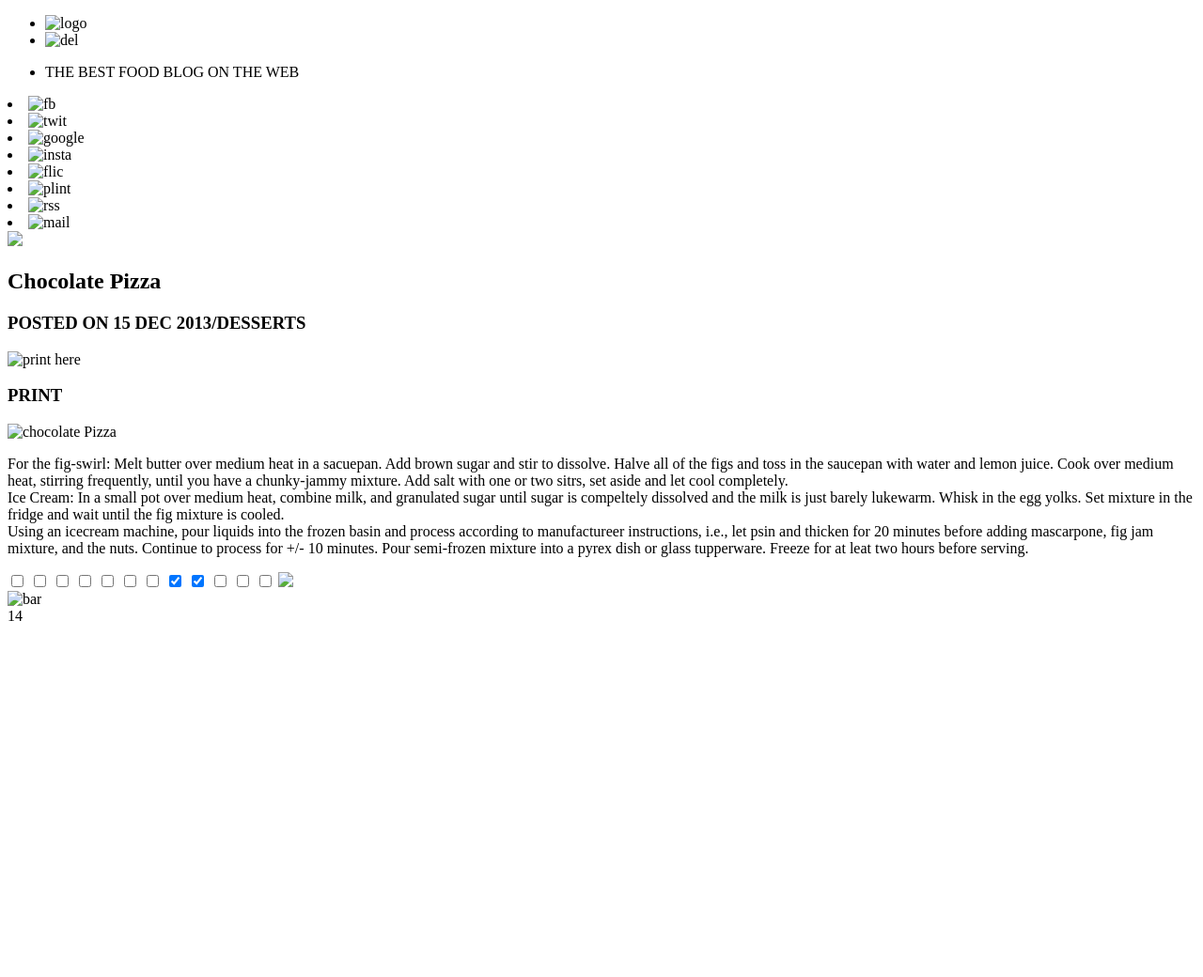
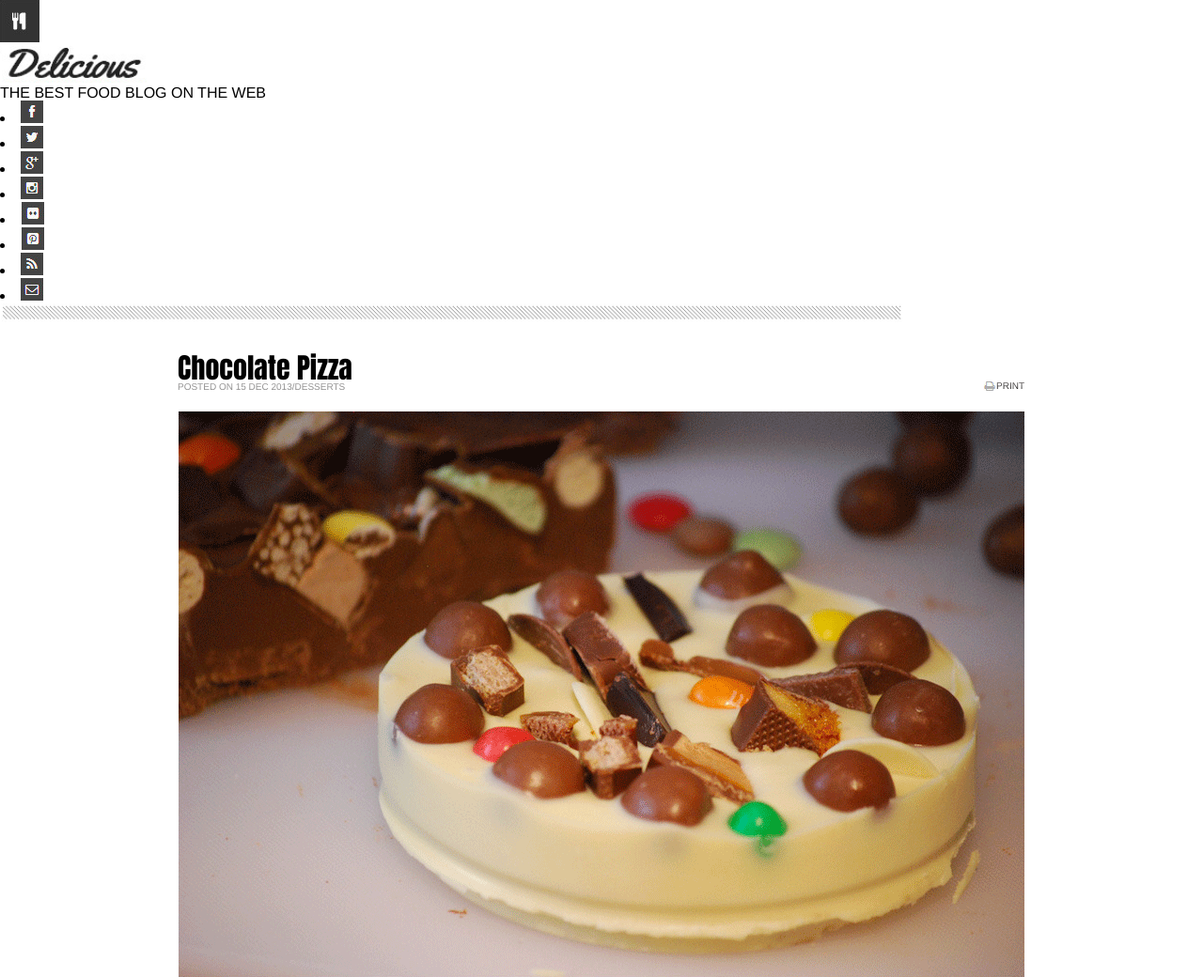
Before and after one commit to danstrow/chocolate-pizza, a plain HTML site: page index.html in a window 1280 px wide. Shown: the top 1040 px of the page at 94% size. Before the commit the page ends 800 px from the top, so only its background shows below. Drawn offline with Linux system fonts and the light colour scheme.

Commit message:
for-fork

```diff
--- a/css/reset.css
+++ b/css/reset.css
@@ -0,0 +1,48 @@
+/* http://meyerweb.com/eric/tools/css/reset/
+   v2.0 | 20110126
+   License: none (public domain)
+*/
+
+html, body, div, span, applet, object, iframe,
+h1, h2, h3, h4, h5, h6, p, blockquote, pre,
+a, abbr, acronym, address, big, cite, code,
+del, dfn, em, img, ins, kbd, q, s, samp,
+small, strike, strong, sub, sup, tt, var,
+b, u, i, center,
+dl, dt, dd, ol, ul, li,
+fieldset, form, label, legend,
+table, caption, tbody, tfoot, thead, tr, th, td,
+article, aside, canvas, details, embed,
+figure, figcaption, footer, header, hgroup,
+menu, nav, output, ruby, section, summary,
+time, mark, audio, video {
+	margin: 0;
+	padding: 0;
+	border: 0;
+	font-size: 100%;
+	font: inherit;
+	vertical-align: baseline;
+}
+/* HTML5 display-role reset for older browsers */
+article, aside, details, figcaption, figure,
+footer, header, hgroup, menu, nav, section {
+	display: block;
+}
+body {
+	line-height: 1;
+}
+ol, ul {
+	list-style: none;
+}
+blockquote, q {
+	quotes: none;
+}
+blockquote:before, blockquote:after,
+q:before, q:after {
+	content: '';
+	content: none;
+}
+table {
+	border-collapse: collapse;
+	border-spacing: 0;
+}
--- a/css/style.css
+++ b/css/style.css
@@ -0,0 +1,56 @@
+/*
+ *{
+    outline: dotted 1px orange;
+}  */
+
+main {
+    width: 900px;
+    margin: 30px auto;
+  }
+
+body {
+    font-family: helvetica;
+  }
+
+.wrap{
+    display:inline-block;
+    margin-left:-1px;
+    padding-top:1px;
+    padding-bottom:20px;
+}
+
+.icon{
+  float:right;
+  margin-top:30px;
+  padding-left:1px;
+}
+
+#center{
+    text-indent: 13px;
+    line-height: 1.5;
+    font-size: 0.840em;
+    font-family: serif;
+    padding-top:20px;
+    }
+
+h1 {
+        float:left;
+        font-family:Impact, Charcoal, sans-serif;
+        font-size:30px;
+
+      }
+
+h2{
+        font-size: 10px;
+
+        background: -webkit-linear-gradient(#eee, rgb(134, 133, 133));
+        -webkit-background-clip: text;
+        -webkit-text-fill-color: transparent;
+    }
+
+span{
+       font-size: 10px;
+       background: -webkit-linear-gradient(rgb(112, 108, 108), rgb(20, 19, 19));
+       -webkit-background-clip: text;
+       -webkit-text-fill-color: transparent;
+       }
--- a/index.html
+++ b/index.html
@@ -1,26 +1,27 @@
 <!DOCTYPE html>
 <html lang="en">
-
-<title>
-
-  THE BEST FOOD BLOG ON THE WEB
-</title>
-<meta charset="utf-8">
+ <head>
+  <title>
+    THE BEST FOOD BLOG ON THE WEB
+  </title>
+  <meta charset="utf-8">
 <link rel="stylesheet" href="css/reset.css">
 <link rel="stylesheet" href="css/style.css">
+</head>
+
 
     <body>
         <header>
           <ul>
             <li><img src="img/logo.png" alt="logo" title="logo"></li>
-            <li><img src="img/Capture.JPG" alt ="del"></li>
+            <li><img src="img/delicious.png" alt ="del"></li>
             <li><p>THE BEST FOOD BLOG ON THE WEB</p></li>
           </ul>
 
 
          <nav>
           <li><img src = "img/fb-icon.png" alt= "fb"></li>
-          <li><img src = "img/twit-icon (1).png" alt="twit"></li>
+          <li><img src = "img/twit-icon.png" alt="twit"></li>
           <li><img src = "img/gp-icon.png" alt=google></li>
           <li><img src = "img/insta-icon.png" alt= "insta"></li>
           <li><img src = "img/flic-icon.png"  alt="flic"></li>
@@ -29,22 +30,29 @@
           <li><img src = "img/mail-icon.png"   alt ="mail"></li>
          </nav>
         <div>
-        <img src="img/bar.JPG">
+        <img src="img/bar.png">
         </div>
       </header>
       <main>
+      <div class="wrap">
+        <h1>Chocolate Pizza</h1>
+        <h2>POSTED ON 15 DEC 2013/DESSERTS</h2>
+      </div>
+      <span class="icon">PRINT</span>
+      <img class="icon"  src="img/print-icon.png" alt = "print here">
 
-        <h2>Chocolate Pizza</h2>
-        <h3>POSTED ON 15 DEC 2013/DESSERTS</h3>
-        <img src="img/print-icon.png" alt = "print here">
-        <h3>PRINT</h3>
+
         <img src = "img/choco-pizza.png" alt = "chocolate Pizza">
-        <p>For the fig-swirl: Melt butter over medium heat in a sacuepan. Add brown sugar and stir to dissolve. Halve all of the figs and toss in the saucepan with water and lemon juice. Cook over medium heat, stirring frequently, until you have a chunky-jammy mixture. Add salt with one or two sitrs, set aside and let cool completely. <br>
+       <section id="center" >
 
-        Ice Cream: In a small pot over medium heat, combine milk, and granulated sugar until sugar is compeltely dissolved and the milk is just barely lukewarm. Whisk in the egg yolks. Set mixture in the fridge and wait until the fig mixture is cooled. <br>
+        <p >For the fig-swirl: Melt butter over medium heat in a sacuepan. Add brown sugar and stir to dissolve. Halve all of the figs and toss in the saucepan with water and lemon juice. Cook over medium heat, stirring frequently, until you have a chunky-jammy mixture. Add salt with one or two sitrs, set aside and let cool completely.</p><br>
 
-        Using an icecream machine, pour liquids into the frozen basin and process according to manufactureer instructions, i.e., let psin and thicken for 20 minutes before adding mascarpone, fig jam mixture, and the nuts. Continue to process for +/- 10 minutes. Pour semi-frozen mixture into a pyrex dish or glass tupperware. Freeze for at leat two hours before serving.</p>
+        <p>Ice Cream: In a small pot over medium heat, combine milk, and granulated sugar until sugar is compeltely dissolved and the milk is just barely lukewarm. Whisk in the egg yolks. Set mixture in the fridge and wait until the fig mixture is cooled.</p><br>
 
+        <p>Using an icecream machine, pour liquids into the frozen basin and process according to manufactureer instructions, i.e., let psin and thicken for 20 minutes before adding mascarpone, fig jam mixture, and the nuts. Continue to process for +/- 10 minutes. Pour semi-frozen mixture into a pyrex dish or glass tupperware. Freeze for at leat two hours before serving.</p>
+
+
+      </section>
         </main>
         <section>
           <div class="container">
@@ -78,7 +86,7 @@
 
 
       </section>
-      <img src = "img/bar.JPG" alt="bar">
+      <img src = "img/bar.png" alt="bar">
 
 
 
```
Also changed, not shown: img/bar.PNG (added), img/choco-pizza.png (added), img/delicious.PNG (added), img/fb-icon.png (added), img/flic-icon.png (added), img/gp-icon.png (added), img/insta-icon.png (added), img/list-bg.png (added), img/logo.png (added), img/mail-icon.png (added), img/pint-icon.png (added), img/print-icon.png (added), img/rss-icon.png (added), img/small-logo.png (added), 2 more files.
